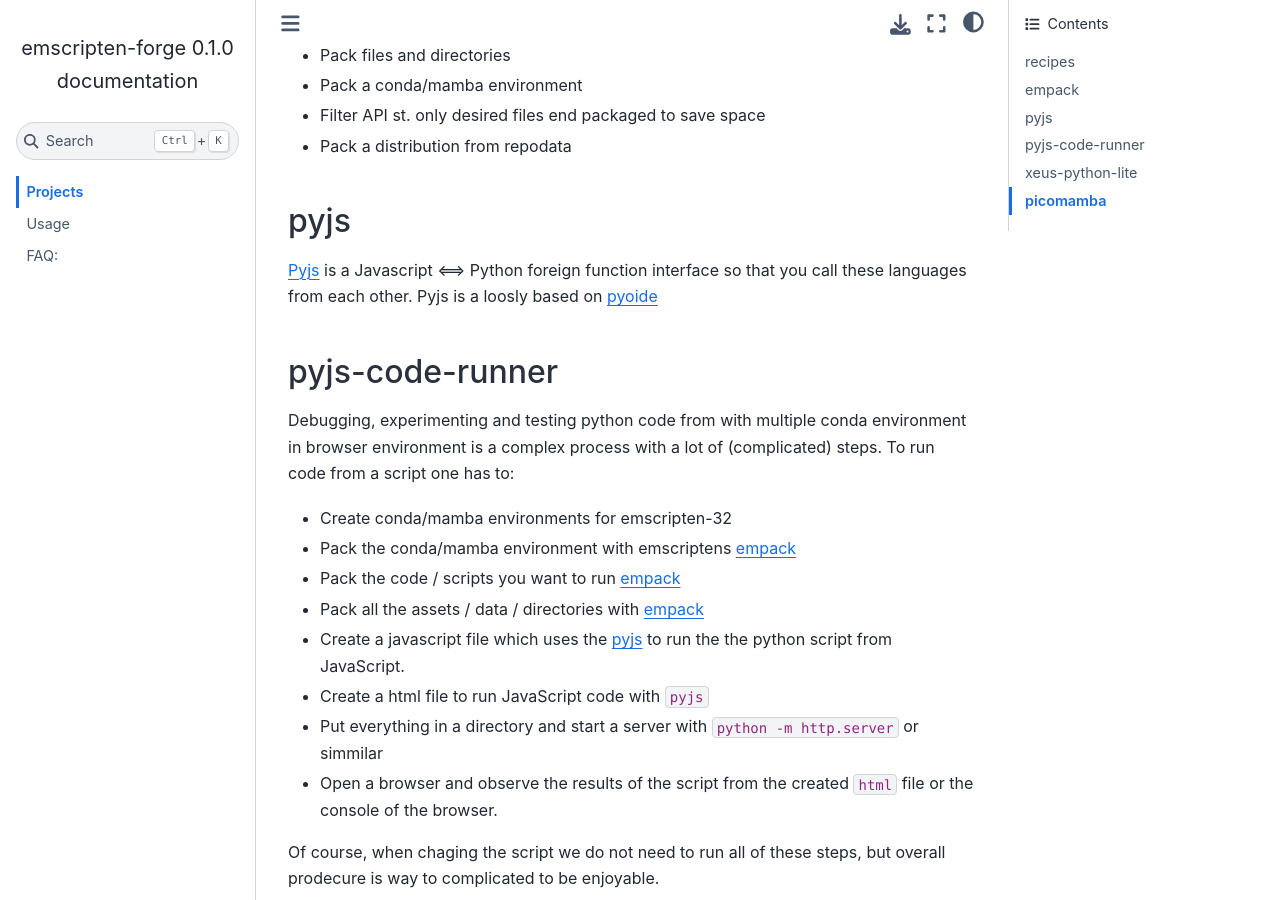
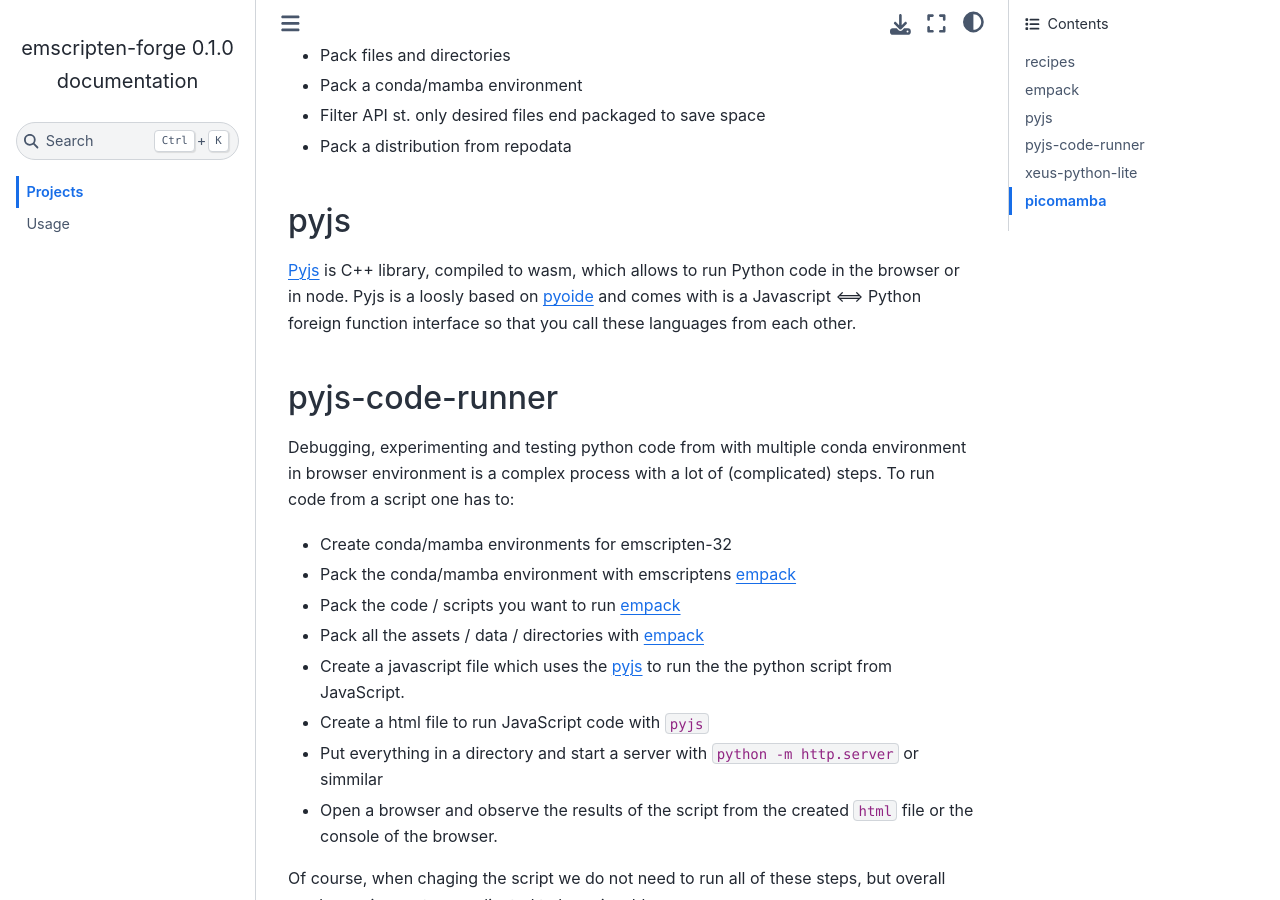
Before and after one commit to emscripten-forge/docs, a Sphinx documentation site: the page built from docs/src/projects.md, in a window 1280 px wide and 900 px high, scrolled down 1150 px. Built offline with Sphinx 7.4.7 and the Sphinx Book theme 1.1.4, drawn with Linux system fonts in a browser that asks for light colours.

Commit message:
updated docs

```diff
--- a/docs/index.rst
+++ b/docs/index.rst
@@ -12,4 +12,3 @@ Emscripten-forge's documentation!
 .. toctree::
    src/projects.md
    src/usage.md
-   src/faq.md
--- a/docs/src/projects.md
+++ b/docs/src/projects.md
@@ -57,9 +57,8 @@ which is a high level wrapper around the [file-packager](https://github.com/emsc
 
 ## pyjs
 
-[Pyjs](https://github.com/emscripten-forge/pyjs-code-runner) is a Javascript ⟺ Python foreign function interface so that you call these languages from each other.
-Pyjs is a loosly based on [pyoide](https://pyodide.org/en/stable/)
-
+[Pyjs](https://github.com/emscripten-forge/pyjs) is C++ library, compiled to wasm, which allows to run Python code in the browser or in node.
+Pyjs is a loosly based on [pyoide](https://pyodide.org/en/stable/) and comes with is a Javascript ⟺ Python foreign function interface so that you call these languages from each other.
 
 
 ## pyjs-code-runner
```
Also changed, not shown: docs/src/faq.md (deleted, +0 -14 lines).
